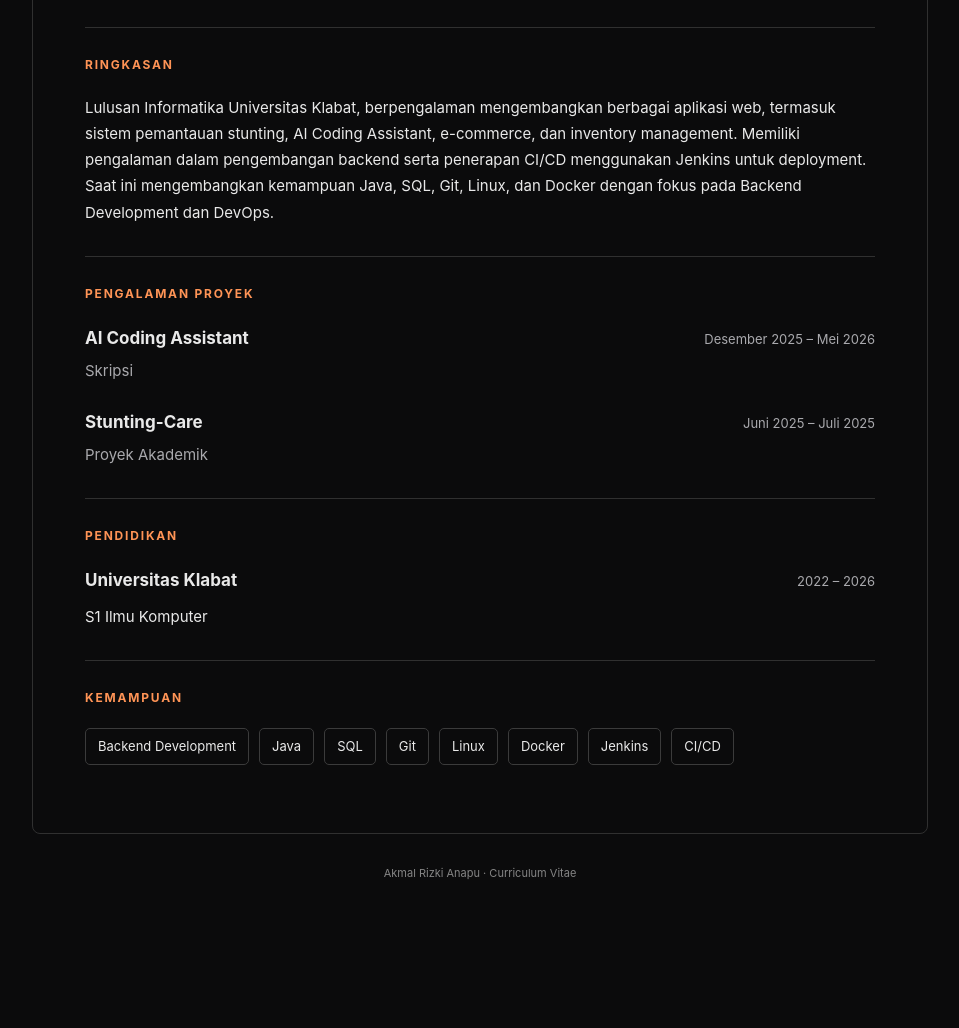
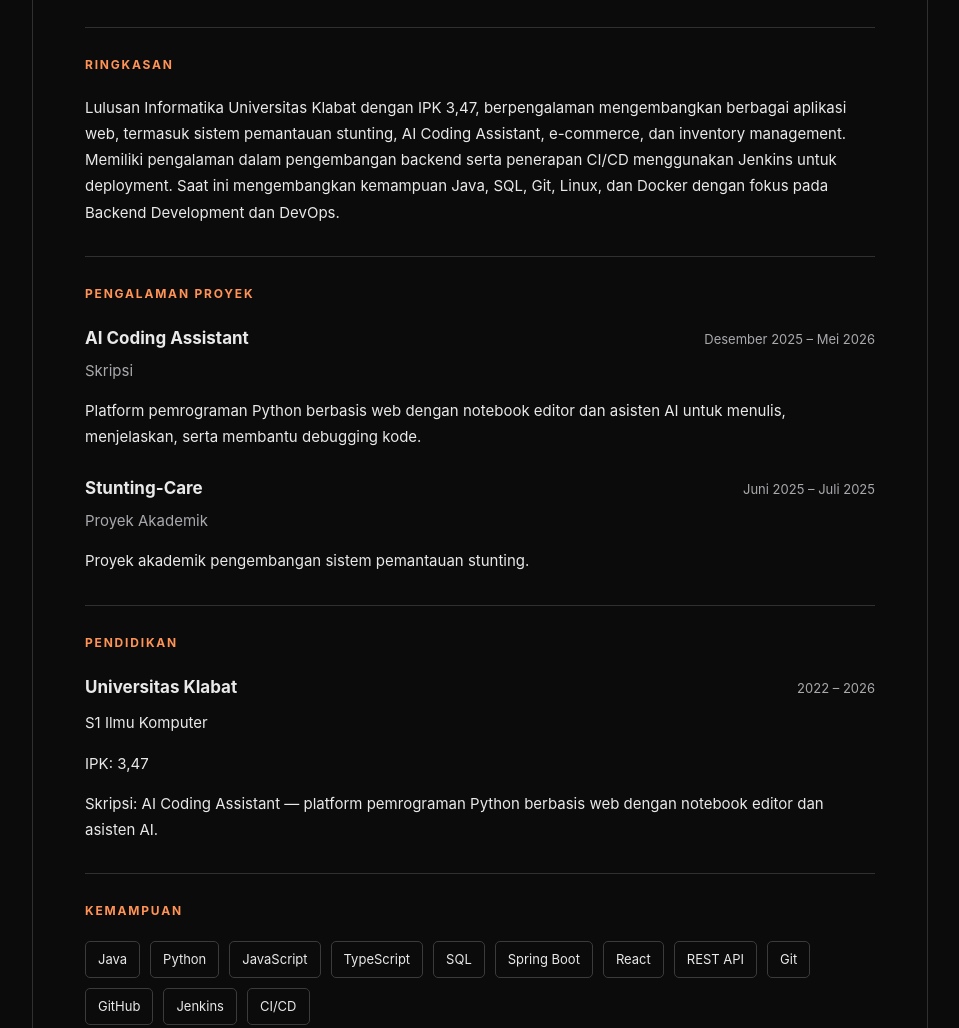
Before and after one commit to Aakmall/Web-Portofolio, a website built with Vite: page cv.html in a window 1280 px wide. Shown: the part 384-1412 px from the top of the page, without its empty margins (160-1119 px from the left). Before the commit the page ends 1297 px from the top, so only its background shows below. Built offline with nearby package versions, Linux system fonts and the light colour scheme.

Commit message:
Fix CV unduhan dan halaman CV konsisten

```diff
--- a/cv.html
+++ b/cv.html
@@ -8,13 +8,13 @@
   <link rel="stylesheet" href="./src/pages/cv/cv.css">
 </head>
 <body>
-  <nav class="cv-nav" aria-label="Navigasi CV"><a href="./index.html#hero">&larr; Kembali ke portfolio</a><a id="download-cv" class="download-cv" href="./src/assets/documents/CV%20no%20fix.docx" download="CV-Akmal-Rizki-Anapu.docx">Download CV</a></nav>
+  <nav class="cv-nav" aria-label="Navigasi CV"><a href="./index.html#hero">&larr; Kembali ke portfolio</a><a id="download-cv" class="download-cv" href="./src/assets/documents/CV-Akmal-Rizki-Anapu.docx" download="CV-Akmal-Rizki-Anapu.docx">Download CV</a></nav>
   <main class="resume">
     <header class="resume-header"><p class="eyebrow">CURRICULUM VITAE</p><h1>Akmal Rizki Anapu</h1><p class="role">Backend Developer | AI Enthusiast</p><p class="location">Airmadidi, Sulawesi Utara</p><ul class="contact-links"><li><a href="mailto:aakmallra9784635@gmail.com">aakmallra9784635@gmail.com</a></li><li><a href="tel:+6281933976553">+62 819 3397 6553</a></li><li><a href="https://github.com/Aakmall" target="_blank" rel="noopener noreferrer">GitHub &nearr;</a></li><li><a href="https://linkedin.com/in/akmal-anapu-022a9941" target="_blank" rel="noopener noreferrer">LinkedIn &nearr;</a></li></ul></header>
-    <section aria-labelledby="summary"><h2 id="summary">Ringkasan</h2><p>Lulusan Informatika Universitas Klabat, berpengalaman mengembangkan berbagai aplikasi web, termasuk sistem pemantauan stunting, AI Coding Assistant, e-commerce, dan inventory management. Memiliki pengalaman dalam pengembangan backend serta penerapan CI/CD menggunakan Jenkins untuk deployment. Saat ini mengembangkan kemampuan Java, SQL, Git, Linux, dan Docker dengan fokus pada Backend Development dan DevOps.</p></section>
-    <section aria-labelledby="projects"><h2 id="projects">Pengalaman Proyek</h2><article><div class="entry-heading"><h3>AI Coding Assistant</h3><p class="date">Desember 2025 – Mei 2026</p></div><p class="entry-type">Skripsi</p></article><article><div class="entry-heading"><h3>Stunting-Care</h3><p class="date">Juni 2025 – Juli 2025</p></div><p class="entry-type">Proyek Akademik</p></article></section>
-    <section aria-labelledby="education"><h2 id="education">Pendidikan</h2><div class="entry-heading"><h3>Universitas Klabat</h3><p class="date">2022 – 2026</p></div><p>S1 Ilmu Komputer</p></section>
-    <section aria-labelledby="skills"><h2 id="skills">Kemampuan</h2><ul class="skills"><li>Backend Development</li><li>Java</li><li>SQL</li><li>Git</li><li>Linux</li><li>Docker</li><li>Jenkins</li><li>CI/CD</li></ul></section>
+    <section aria-labelledby="summary"><h2 id="summary">Ringkasan</h2><p>Lulusan Informatika Universitas Klabat dengan IPK 3,47, berpengalaman mengembangkan berbagai aplikasi web, termasuk sistem pemantauan stunting, AI Coding Assistant, e-commerce, dan inventory management. Memiliki pengalaman dalam pengembangan backend serta penerapan CI/CD menggunakan Jenkins untuk deployment. Saat ini mengembangkan kemampuan Java, SQL, Git, Linux, dan Docker dengan fokus pada Backend Development dan DevOps.</p></section>
+    <section aria-labelledby="projects"><h2 id="projects">Pengalaman Proyek</h2><article><div class="entry-heading"><h3>AI Coding Assistant</h3><p class="date">Desember 2025 – Mei 2026</p></div><p class="entry-type">Skripsi</p><p>Platform pemrograman Python berbasis web dengan notebook editor dan asisten AI untuk menulis, menjelaskan, serta membantu debugging kode.</p></article><article><div class="entry-heading"><h3>Stunting-Care</h3><p class="date">Juni 2025 – Juli 2025</p></div><p class="entry-type">Proyek Akademik</p><p>Proyek akademik pengembangan sistem pemantauan stunting.</p></article></section>
+    <section aria-labelledby="education"><h2 id="education">Pendidikan</h2><div class="entry-heading"><h3>Universitas Klabat</h3><p class="date">2022 – 2026</p></div><p>S1 Ilmu Komputer</p><p>IPK: 3,47</p><p>Skripsi: AI Coding Assistant — platform pemrograman Python berbasis web dengan notebook editor dan asisten AI.</p></section>
+    <section aria-labelledby="skills"><h2 id="skills">Kemampuan</h2><ul class="skills"><li>Java</li><li>Python</li><li>JavaScript</li><li>TypeScript</li><li>SQL</li><li>Spring Boot</li><li>React</li><li>REST API</li><li>Git</li><li>GitHub</li><li>Jenkins</li><li>CI/CD</li></ul><p>Sedang dipelajari: Linux, Docker.</p></section>
   </main>
   <footer>Akmal Rizki Anapu &middot; Curriculum Vitae</footer>
   <script type="module" src="./src/pages/cv/cv.js"></script>
--- a/src/pages/cv/cv.js
+++ b/src/pages/cv/cv.js
@@ -1,3 +1,3 @@
-// Resolve the original CV document in development and production.
+// Resolve the reviewed CV document in development and production.
 const downloadLink = document.getElementById('download-cv');
-downloadLink.href = new URL('../../assets/documents/CV no fix.docx', import.meta.url).href;
+downloadLink.href = new URL('../../assets/documents/CV-Akmal-Rizki-Anapu.docx', import.meta.url).href;
```
Also changed, not shown: 4 other files.
